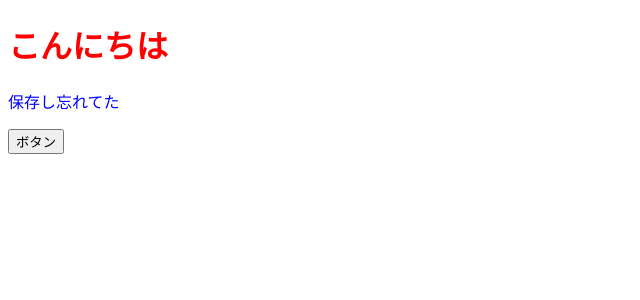
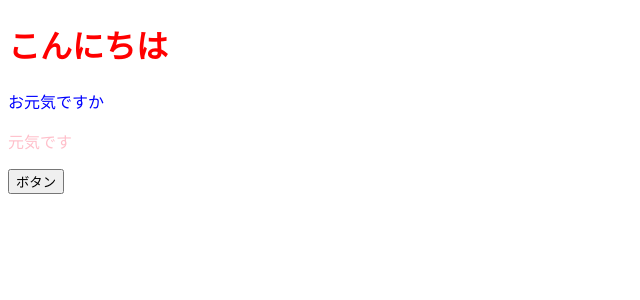
Before and after one commit to somura9/test-react, a React (Create React App) app: page / in a window 1280 px wide. Shown: the top 300 px of the page, without its empty margins (0-640 px from the left). Built offline with nearby package versions, Linux system fonts and the light colour scheme.

Commit message:
initial commit

```diff
--- a/src/App.jsx
+++ b/src/App.jsx
@@ -1,18 +1,18 @@
 import React from "react";
+import ColorfulMessage from "./components/ColorfulMessage";
 
 const App = () => {
   const onClickButton = () => alert();
-  const contentStyle = {
-    color: "blue",
-    // キャメルケースで記述, 文字列で囲う
-    fonstSize: "18px"
-  };
 
   return (
     <>
       {/* ={}でJavaScriptのオブジェクトを書く */}
       <h1 style={{ color: "red" }}>こんにちは</h1>
-      <p style={contentStyle}>保存し忘れてた</p>
+      {/* コンポーネントにpropsを渡して動的に */}
+      <ColorfulMessage color="blue">お元気ですか</ColorfulMessage>
+      {/* propsを変えるだけで表示を変えられる　＝　使いまわせる */}
+      <ColorfulMessage color="pink">元気です</ColorfulMessage>
+
       <button onClick={onClickButton}>ボタン</button>
     </>
   );
--- /dev/null
+++ b/src/components/ColorfulMessage.jsx
@@ -0,0 +1,16 @@
+import React from "react";
+
+// 設定したpropが渡ってくる
+const ColorfulMessage = (props) => {
+  // 分割代入
+  const { color, children } = props;
+  const contentStyle = {
+    // color: color => プロパティ名と値が同じなら省略できる
+    color,
+    // キャメルケースで記述, 文字列で囲う
+    fonstSize: "18px"
+  };
+  return <p style={contentStyle}>{children}</p>;
+};
+
+export default ColorfulMessage;
```
